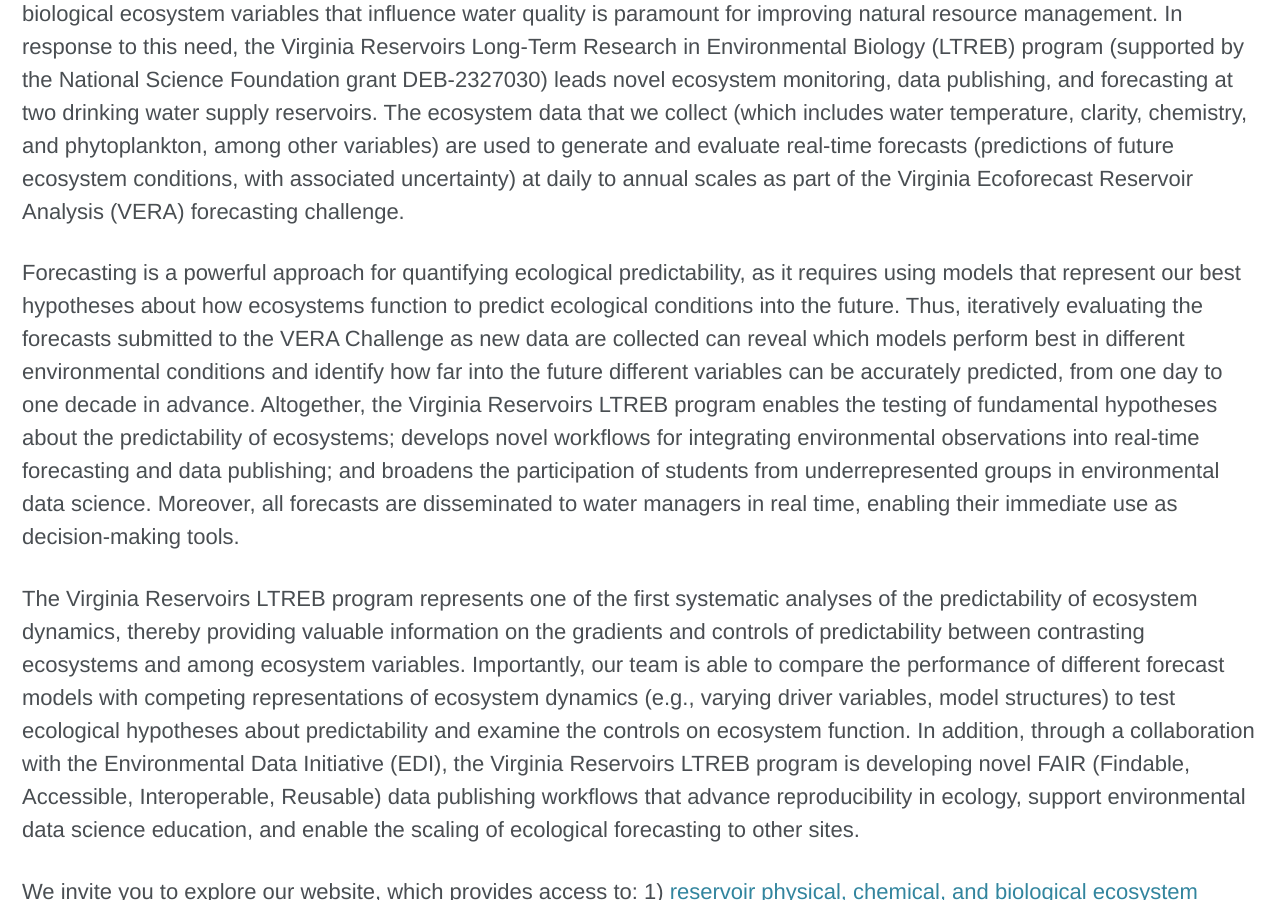
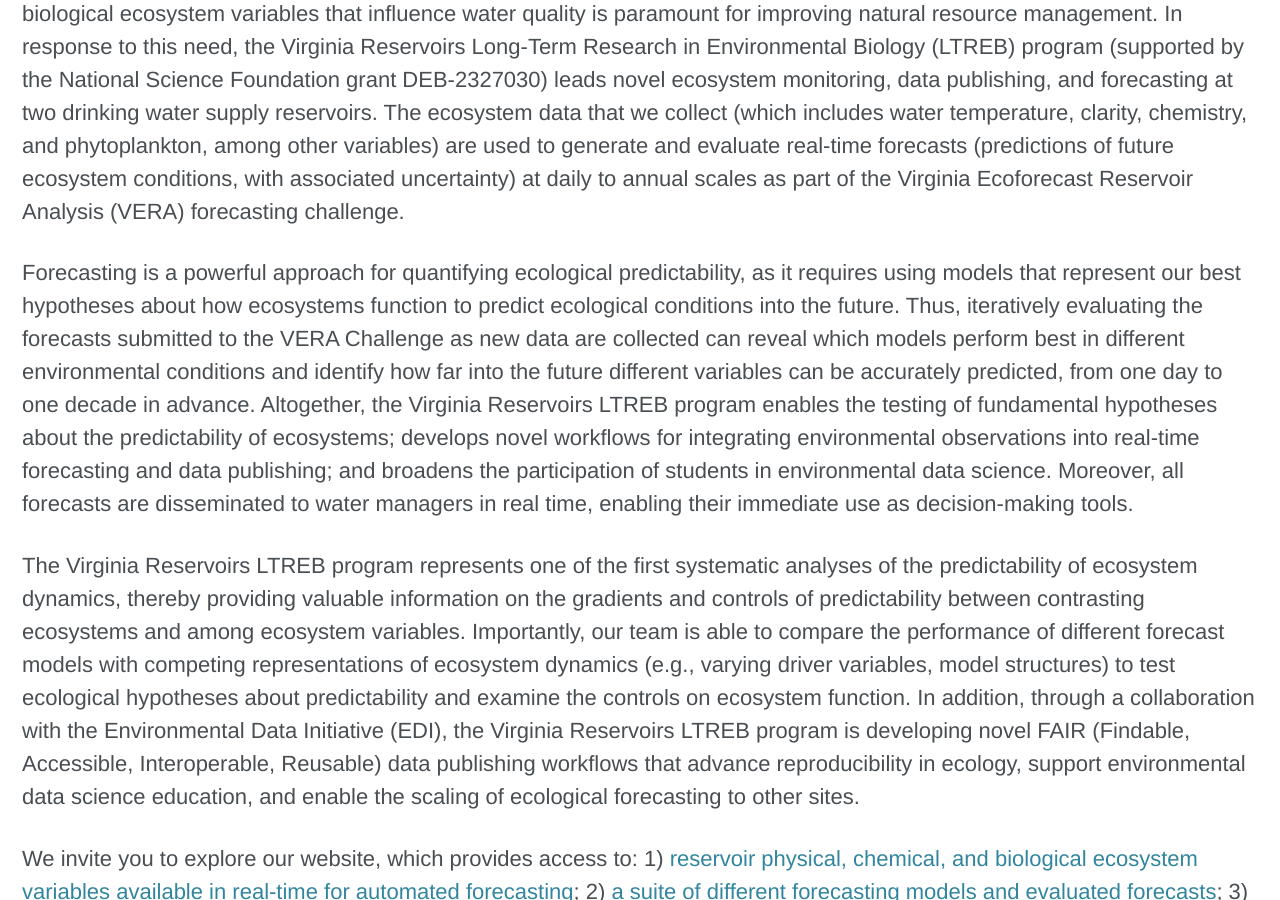
Before and after one commit to LTREB-reservoirs/LTREB-reservoirs.github.io, a Jekyll site: the page built from _pages/about.md, in a window 1280 px wide and 900 px high, scrolled down 574 px. Built offline with Jekyll 4.4.1, drawn with Linux system fonts in a browser that asks for light colours; cached includes are drawn as plain includes; nearby versions of some CDN libraries.

Commit message:
Update about.md

```diff
--- a/_pages/about.md
+++ b/_pages/about.md
@@ -10,7 +10,7 @@
 
 Many ecosystems are exhibiting increased variability as a result of human activities. This environmental variability poses substantial challenges for managers and decision-makers, who can no longer use historical baselines to guide predictions of future ecosystem conditions. Consequently, advancing our capacity to predict the future for a range of physical, chemical, and biological ecosystem variables that influence water quality is paramount for improving natural resource management. In response to this need, the Virginia Reservoirs Long-Term Research in Environmental Biology (LTREB) program (supported by the National Science Foundation grant DEB-2327030) leads novel ecosystem monitoring, data publishing, and forecasting at two drinking water supply reservoirs. The ecosystem data that we collect (which includes water temperature, clarity, chemistry, and phytoplankton, among other variables) are used to generate and evaluate real-time forecasts (predictions of future ecosystem conditions, with associated uncertainty) at daily to annual scales as part of the Virginia Ecoforecast Reservoir Analysis (VERA) forecasting challenge.
 
-Forecasting is a powerful approach for quantifying ecological predictability, as it requires using models that represent our best hypotheses about how ecosystems function to predict ecological conditions into the future. Thus, iteratively evaluating the forecasts submitted to the VERA Challenge as new data are collected can reveal which models perform best in different environmental conditions and identify how far into the future different variables can be accurately predicted, from one day to one decade in advance. Altogether, the Virginia Reservoirs LTREB program enables the testing of fundamental hypotheses about the predictability of ecosystems; develops novel workflows for integrating environmental observations into real-time forecasting and data publishing; and broadens the participation of students from underrepresented groups in environmental data science. Moreover, all forecasts are disseminated to water managers in real time, enabling their immediate use as decision-making tools.
+Forecasting is a powerful approach for quantifying ecological predictability, as it requires using models that represent our best hypotheses about how ecosystems function to predict ecological conditions into the future. Thus, iteratively evaluating the forecasts submitted to the VERA Challenge as new data are collected can reveal which models perform best in different environmental conditions and identify how far into the future different variables can be accurately predicted, from one day to one decade in advance. Altogether, the Virginia Reservoirs LTREB program enables the testing of fundamental hypotheses about the predictability of ecosystems; develops novel workflows for integrating environmental observations into real-time forecasting and data publishing; and broadens the participation of students in environmental data science. Moreover, all forecasts are disseminated to water managers in real time, enabling their immediate use as decision-making tools.
 
 The Virginia Reservoirs LTREB program represents one of the first systematic analyses of the predictability of ecosystem dynamics, thereby providing valuable information on the gradients and controls of predictability between contrasting ecosystems and among ecosystem variables. Importantly, our team is able to compare the performance of different forecast models with competing representations of ecosystem dynamics (e.g., varying driver variables, model structures) to test ecological hypotheses about predictability and examine the controls on ecosystem function. In addition, through a collaboration with the Environmental Data Initiative (EDI), the Virginia Reservoirs LTREB program is developing novel FAIR (Findable, Accessible, Interoperable, Reusable) data publishing workflows that advance reproducibility in ecology, support environmental data science education, and enable the scaling of ecological forecasting to other sites.
 
```
